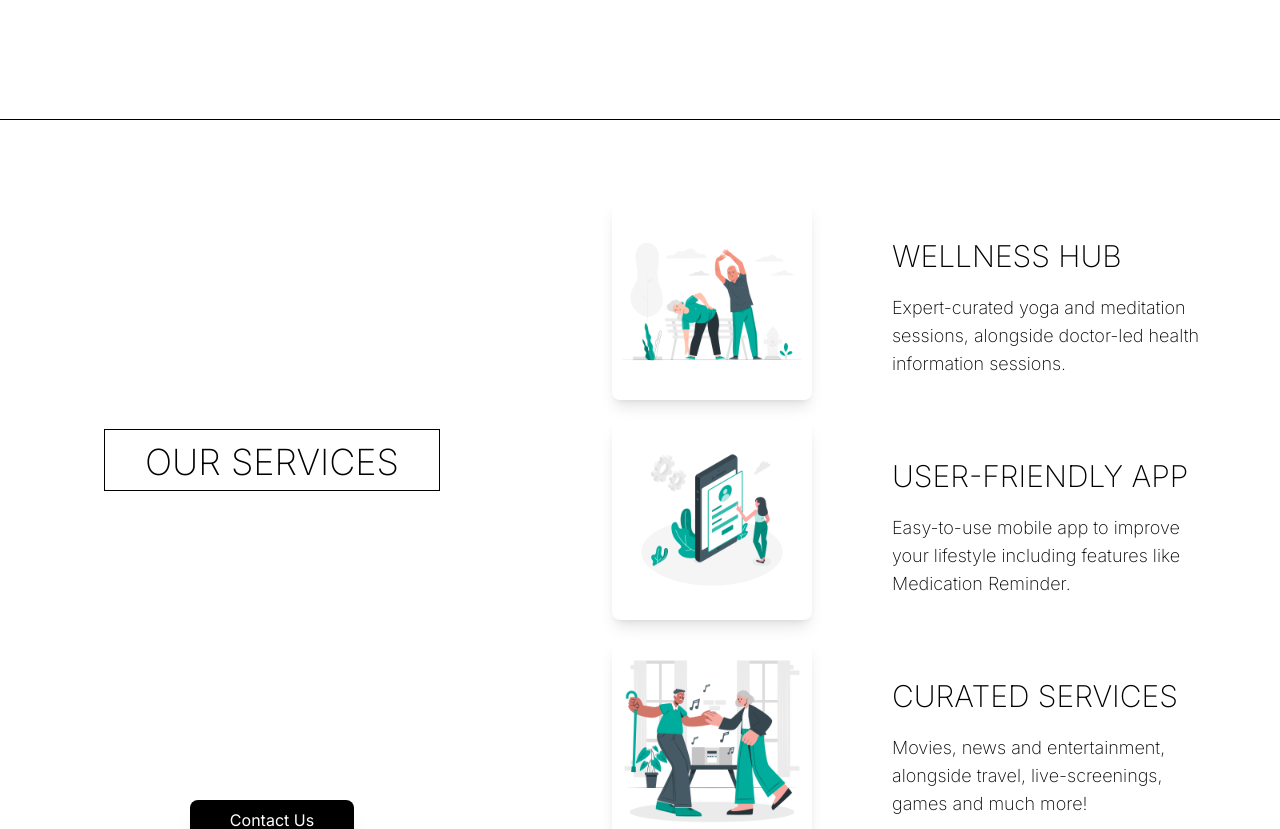
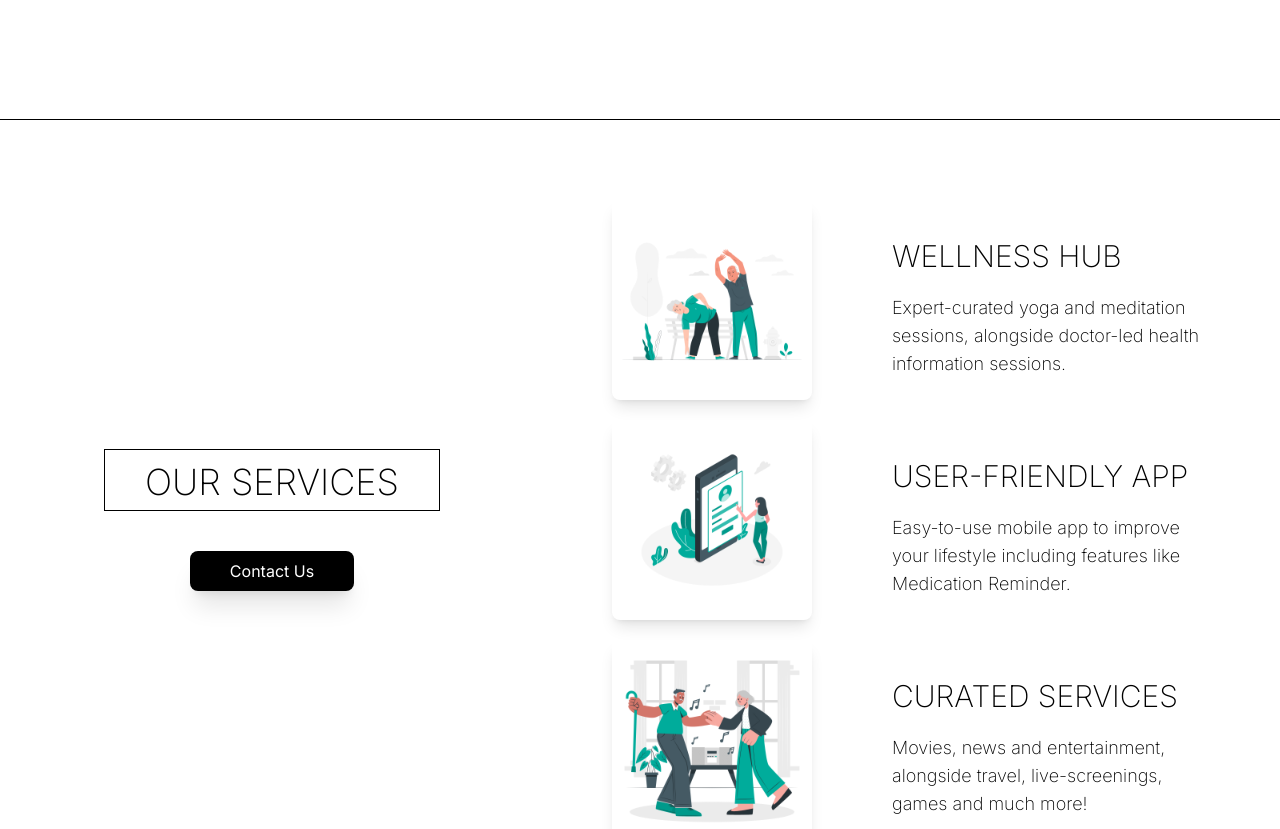
Before and after one commit to Mudit18/ziya, a Next.js app: page / in a window 1280 px wide. Shown: the part 1480-2309 px from the top of the page. Built offline with nearby package versions, Linux system fonts and the light colour scheme.

Commit message:
Contact Us alignment issue fix

```diff
--- a/src/app/page.js
+++ b/src/app/page.js
@@ -47,11 +47,9 @@ export default function Home() {
         </div>
         <div id='services' className='bg-white pt-5 pb-5 pr-20 flex flex-row h-screen w-full justify-center items-center'>
           <div className='bg-white ml-10 w-1/2 h-screen flex flex-col items-center justify-center'>
-            <div className='flex-grow flex flex-col items-center justify-center'>
-              <div className='text-4xl pt-3 pb-2 pl-10 pr-10 font-extralight border border-black text-black'>OUR SERVICES</div>
-            </div>
+            <div className='text-4xl pt-3 pb-2 pl-10 pr-10 font-extralight border border-black text-black'>OUR SERVICES</div>
             <Link href="#contact">
-              <button className='mb-20 pt-2 pb-2 pl-10 pr-10 shadow-xl bg-black text-white rounded-lg'>Contact Us</button>
+              <button className='mt-10 pt-2 pb-2 pl-10 pr-10 shadow-xl bg-black text-white rounded-lg'>Contact Us</button>
             </Link>
           </div>
           <div className='flex flex-col h-screen w-3/4 justify-center items-start'>
```
Also changed, not shown: 3 other files (tests, documents, lock files or other folders).
